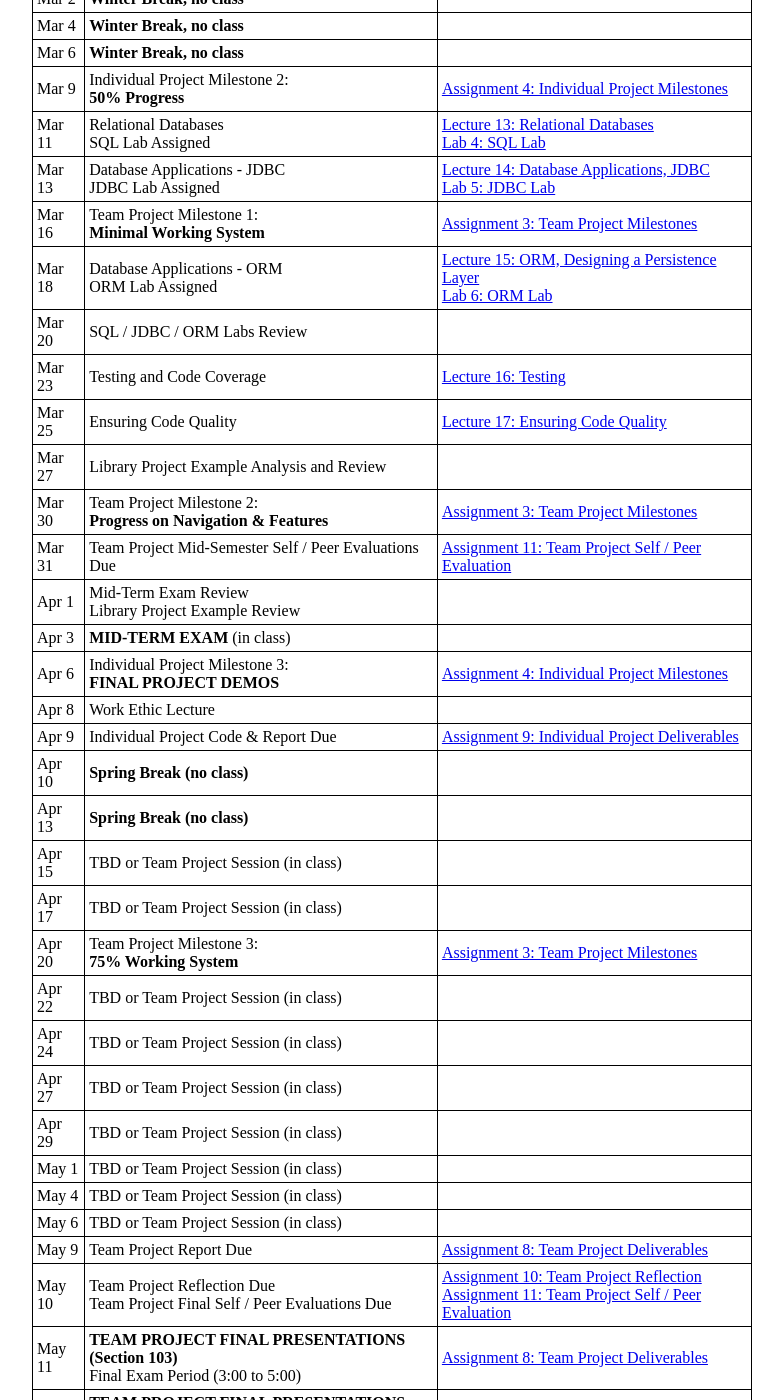
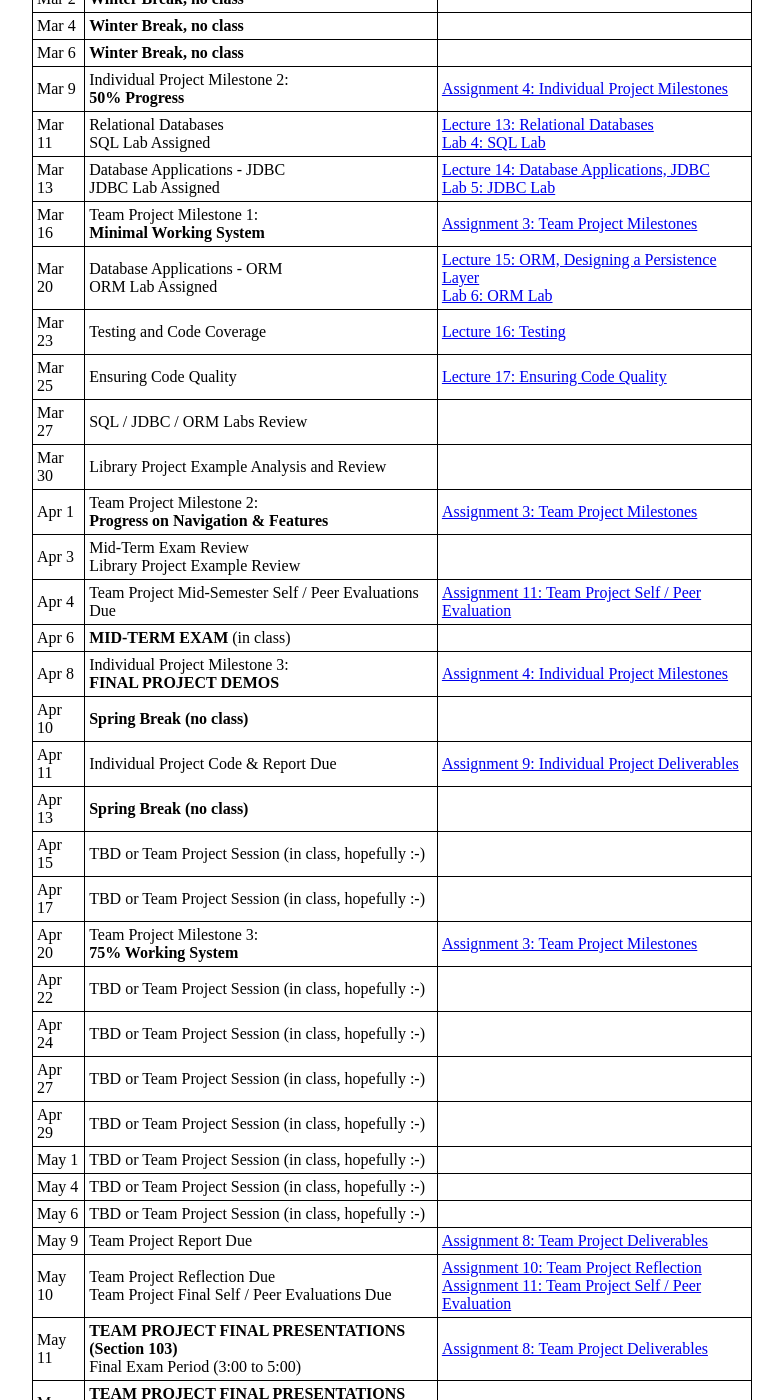
Before and after one commit to ycpcs/cs320-spring2020, a Jekyll site: the page built from schedule.md, in a window 1280 px wide and 1400 px high, scrolled down 1026 px. Shown: the whole window, without its empty margins (248-1031 px from the left). Built offline with Jekyll 4.4.1, drawn with Linux system fonts in a browser that asks for light colours.

Commit message:
updated schedules

```diff
--- a/schedule.md
+++ b/schedule.md
@@ -36,30 +36,29 @@ Mar 9  | Individual Project Milestone 2:<br> **50% Progress** | [Assignment 4: I
 Mar 11 | Relational Databases<br> SQL Lab Assigned | [Lecture 13: Relational Databases](lectures/lecture13.html)<br> [Lab 4: SQL Lab](./labs/lab04.html)
 Mar 13 | Database Applications - JDBC<br> JDBC Lab Assigned | [Lecture 14: Database Applications, JDBC](lectures/lecture14.html)<br> [Lab 5: JDBC Lab](./labs/lab05.html)
 Mar 16 | Team Project Milestone 1:<br> **Minimal Working System** | [Assignment 3: Team Project Milestones](assign/assign03.html)
-Mar 18 | Database Applications - ORM <br> ORM Lab Assigned | [Lecture 15: ORM, Designing a Persistence Layer](lectures/lecture15.html)<br> [Lab 6: ORM Lab](./labs/lab06.html)
-Mar 20 | SQL / JDBC / ORM Labs Review
+Mar 20 | Database Applications - ORM <br> ORM Lab Assigned | [Lecture 15: ORM, Designing a Persistence Layer](lectures/lecture15.html)<br> [Lab 6: ORM Lab](./labs/lab06.html)
 Mar 23 | Testing and Code Coverage | [Lecture 16: Testing](lectures/lecture16.html)
 Mar 25 | Ensuring Code Quality | [Lecture 17: Ensuring Code Quality](lectures/lecture17.html)
-Mar 27 | Library Project Example Analysis and Review
-Mar 30 | Team Project Milestone 2:<br> **Progress on Navigation & Features** | [Assignment 3: Team Project Milestones](assign/assign03.html)
-Mar 31 | Team Project Mid-Semester Self / Peer Evaluations Due | [Assignment 11: Team Project Self / Peer Evaluation](assign/assign11.html)
-Apr 1  | Mid-Term Exam Review <br> Library Project Example Review
-Apr 3  | **MID-TERM EXAM** (in class)
-Apr 6  | Individual Project Milestone 3:<br> **FINAL PROJECT DEMOS** | [Assignment 4: Individual Project Milestones](assign/assign04.html)
-Apr 8  | Work Ethic Lecture
-Apr 9  | Individual Project Code & Report Due | [Assignment 9: Individual Project Deliverables](assign/assign09.html)
+Mar 27 | SQL / JDBC / ORM Labs Review
+Mar 30 | Library Project Example Analysis and Review
+Apr 1  | Team Project Milestone 2:<br> **Progress on Navigation & Features** | [Assignment 3: Team Project Milestones](assign/assign03.html)
+Apr 3  | Mid-Term Exam Review <br> Library Project Example Review
+Apr 4  | Team Project Mid-Semester Self / Peer Evaluations Due | [Assignment 11: Team Project Self / Peer Evaluation](assign/assign11.html)
+Apr 6  | **MID-TERM EXAM** (in class)
+Apr 8  | Individual Project Milestone 3:<br> **FINAL PROJECT DEMOS** | [Assignment 4: Individual Project Milestones](assign/assign04.html)
 Apr 10 | **Spring Break (no class)**
+Apr 11 | Individual Project Code & Report Due | [Assignment 9: Individual Project Deliverables](assign/assign09.html)
 Apr 13 | **Spring Break (no class)**
-Apr 15 | TBD or Team Project Session (in class)
-Apr 17 | TBD or Team Project Session (in class)
+Apr 15 | TBD or Team Project Session (in class, hopefully  :-)
+Apr 17 | TBD or Team Project Session (in class, hopefully  :-)
 Apr 20 | Team Project Milestone 3:<br> **75% Working System** | [Assignment 3: Team Project Milestones](assign/assign03.html)
-Apr 22 | TBD or Team Project Session (in class)
-Apr 24 | TBD or Team Project Session (in class)
-Apr 27 | TBD or Team Project Session (in class)
-Apr 29 | TBD or Team Project Session (in class)
-May 1  | TBD or Team Project Session (in class)
-May 4  | TBD or Team Project Session (in class)
-May 6  | TBD or Team Project Session (in class)
+Apr 22 | TBD or Team Project Session (in class, hopefully  :-)
+Apr 24 | TBD or Team Project Session (in class, hopefully  :-)
+Apr 27 | TBD or Team Project Session (in class, hopefully  :-)
+Apr 29 | TBD or Team Project Session (in class, hopefully  :-)
+May 1  | TBD or Team Project Session (in class, hopefully  :-)
+May 4  | TBD or Team Project Session (in class, hopefully  :-)
+May 6  | TBD or Team Project Session (in class, hopefully  :-)
 May 9  | Team Project Report Due | [Assignment 8: Team Project Deliverables](assign/assign08.html)
 May 10 | Team Project Reflection Due<br>Team Project Final Self / Peer Evaluations Due | [Assignment 10: Team Project Reflection](assign/assign10.html)<br> [Assignment 11: Team Project Self / Peer Evaluation](assign/assign11.html)
 May 11 | **TEAM PROJECT FINAL PRESENTATIONS (Section 103)**<br>Final Exam Period (3:00 to 5:00) | [Assignment 8: Team Project Deliverables](assign/assign08.html)
```
Also changed, not shown: assign/assign03.md (+1 -1 lines), assign/assign04.md (+4 -4 lines), index.md (+14 -8 lines), labs/index.md (+3 -3 lines).
